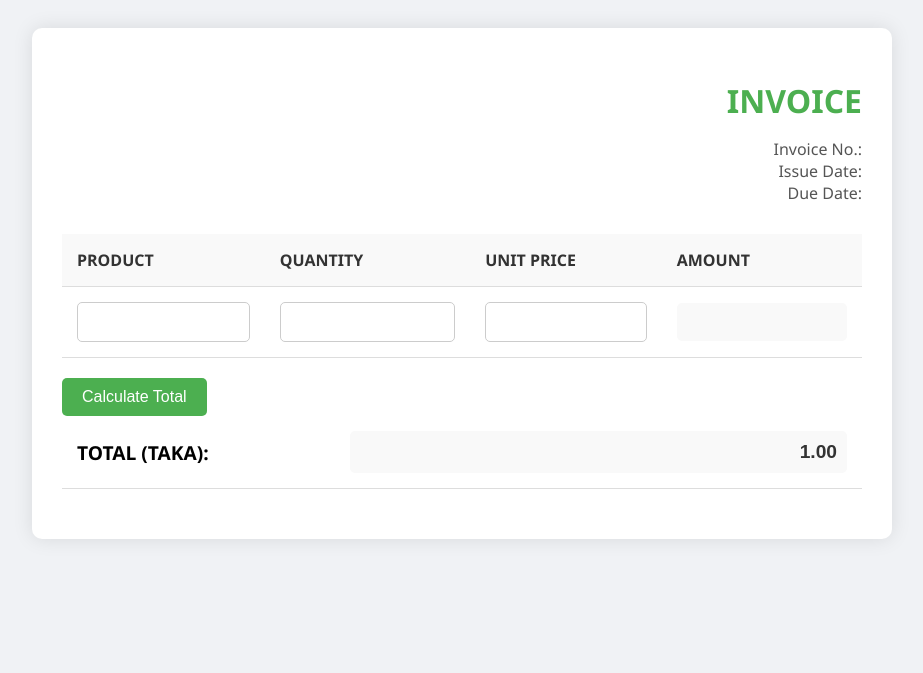
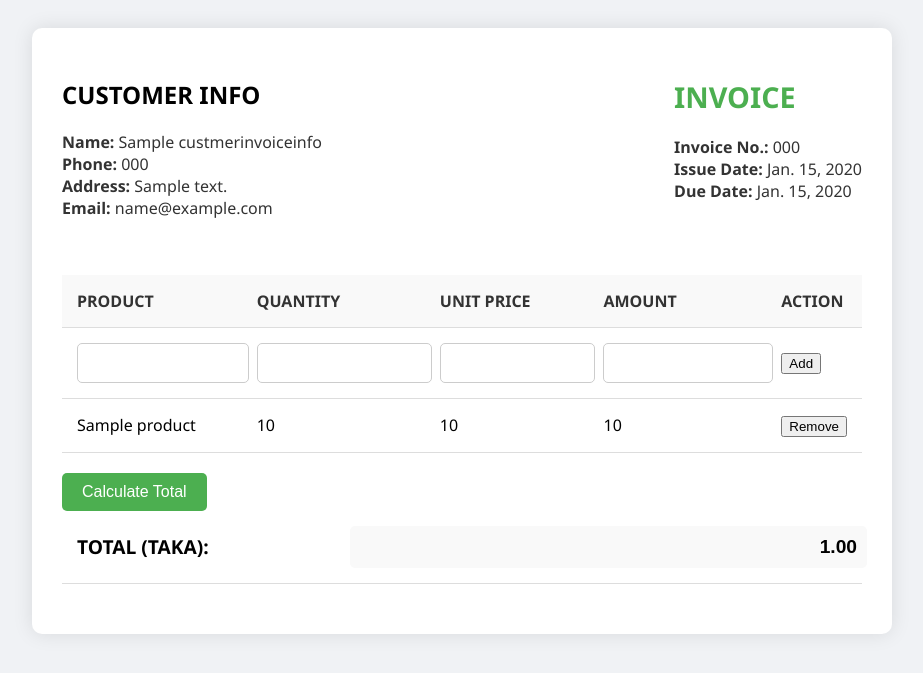
Before and after one commit to nh-404/invoice_generator, a Django app: template templates/invoice.html in a window 1280 px wide. Shown: the top 673 px of the page, without its empty margins (178-1101 px from the left). Run offline with Django 5.2, Linux system fonts and the light colour scheme; tables that the repository leaves empty hold one stand-in row (values such as "Sample post"); the template is opened without the code that fills it: values that come from a table or form of the project are taken from there, most other values are stand-ins (such as "Sample title", 1, 10 or a date in 2020).

Commit message:
version: 1.4

```diff
--- a/invoice_generator/admin.py
+++ b/invoice_generator/admin.py
@@ -1,5 +1,6 @@
 from django.contrib import admin
-from invoice_generator.models import Invoice, InvoiceItem
+from invoice_generator.models import Invoice, InvoiceItem, CustmerInvoiceInfo
 
 admin.site.register(Invoice)
 admin.site.register(InvoiceItem)
+admin.site.register(CustmerInvoiceInfo)
--- a/invoice_generator/models.py
+++ b/invoice_generator/models.py
@@ -1,4 +1,15 @@
 from django.db import models
+
+class CustmerInvoiceInfo(models.Model):
+
+    custmer_name = models.CharField(max_length=2500)
+    custmer_address = models.CharField(max_length=2500)
+    custmer_phone = models.CharField(max_length=2500)
+    custmer_email = models.EmailField(max_length=254)
+
+    def __str__(self):
+        return self.custmer_name
+
 
 class Invoice(models.Model):
     invoice_number = models.CharField(max_length=20)
@@ -9,17 +20,28 @@
     def __str__(self):
         return f"Invoice {self.invoice_number} - {self.issue_date}"
 
+
+# class InvoiceItem(models.Model):
+#     invoice = models.ForeignKey(Invoice, related_name='items', on_delete=models.CASCADE)
+#     product = models.CharField(max_length=255)
+#     quantity = models.PositiveIntegerField(default=1)
+#     unit_price = models.DecimalField(max_digits=10, decimal_places=2, default=0.00)
+#     amount = models.DecimalField(max_digits=10, decimal_places=2, default=0.00)
+
+#     def save(self, *args, **kwargs):
+#         # Calculate the amount when saving the item
+#         self.amount = self.quantity * self.unit_price
+#         super().save(*args, **kwargs)
+
+#     def __str__(self):
+#         return f"{self.description} - {self.quantity} @ {self.unit_price}"
+
 class InvoiceItem(models.Model):
-    invoice = models.ForeignKey(Invoice, related_name='items', on_delete=models.CASCADE)
-    description = models.CharField(max_length=255)
+
+    product = models.CharField(max_length=255)
     quantity = models.PositiveIntegerField(default=1)
     unit_price = models.DecimalField(max_digits=10, decimal_places=2, default=0.00)
     amount = models.DecimalField(max_digits=10, decimal_places=2, default=0.00)
 
-    def save(self, *args, **kwargs):
-        # Calculate the amount when saving the item
-        self.amount = self.quantity * self.unit_price
-        super().save(*args, **kwargs)
-
     def __str__(self):
-        return f"{self.description} - {self.quantity} @ {self.unit_price} EUR"
+        return self.product
--- a/invoice_generator/urls.py
+++ b/invoice_generator/urls.py
@@ -2,6 +2,9 @@
 from invoice_generator import views
 
 urlpatterns = [
+
     path('', views.index, name='index'),
-     path('itemList', views.itemList, name='itemList'),
+    # path('itemList', views.itemList, name='itemList'),
+    path('product', views.add_product, name='add_product')
+
 ]
--- /dev/null
+++ b/requirements.txt
@@ -0,0 +1,3 @@
+asgiref==3.8.1
+Django==5.1.2
+sqlparse==0.5.1
--- a/templates/invoice.html
+++ b/templates/invoice.html
@@ -5,14 +5,13 @@
     <meta charset="UTF-8">
     <meta name="viewport" content="width=device-width, initial-scale=1.0">
     <title>Invoice Template</title>
-    {% comment %} <link rel="stylesheet" type="css" href="{% static 'invoice.css' %}"> {% endcomment %}
     <style>
         body {
             font-family: 'Segoe UI', Tahoma, Geneva, Verdana, sans-serif;
             padding: 20px;
             background-color: #f0f2f5;
         }
-    .invoice-box {
+        .invoice-container {
             max-width: 800px;
             margin: auto;
             padding: 30px;
@@ -20,18 +19,27 @@
             background-color: #fff;
             box-shadow: 0 0 20px rgba(0, 0, 0, 0.1);
         }
-    .invoice-header {
-        text-align: right;
-        margin-bottom: 30px;
+        .flex-container {
+            display: flex;
+            justify-content: space-between;
+            margin-bottom: 40px;
         }
-    .invoice-header h1 {
+        .customer-section {
+            width: 48%;
+        }
+
+        .invoice-section {
+            width: 48%
+                padding: 10;
+        }
+        h1 {
+            font-size: 1.8em;
             color: #4CAF50;
-        font-size: 2em;
-        margin-bottom: 5px;
+            margin-bottom: 20px;
         }
-    .invoice-header p {
-        color: #555;
+        p {
             font-size: 1em;
+            color: #333;
         }
         table {
             width: 100%;
@@ -54,66 +62,81 @@
             border: 1px solid #ccc;
             border-radius: 5px;
             font-size: 1em;
-        box-sizing: border-box;
         }
         table input[type="text"][readonly] {
             background-color: #f9f9f9;
             border: none;
         }
-    .add-product {
-        text-align: left;
-        margin-top: 20px;
-    }
-    .add-product button {
-        background-color: #4CAF50;
-        color: white;
+        .button {
+            display: inline-block;
             padding: 10px 20px;
             font-size: 1em;
+            color: white;
+            background-color: #4CAF50;
             border: none;
             border-radius: 5px;
             cursor: pointer;
             transition: background-color 0.3s;
         }
-    .add-product button:hover {
+        .button:hover {
             background-color: #45a049;
         }
         .total-row {
             text-align: right;
-    }
-    .total-row td {
             font-weight: bold;
             font-size: 1.2em;
         }
         .total-row input {
-        border: none;
-        font-weight: bold;
-        background-color: #f0f0f0;
-        padding: 10px;
-        width: 100px;
-        text-align: right;
-        font-size: 1.2em;
-        color: #333;
-    }
-    .total-row input[readonly] {
             background-color: #f9f9f9;
             border: none;
+            text-align: right;
+            font-weight: bold;
+            padding: 10px;
+            font-size: 1.2em;
         }
     </style>
-
-
-
 </head>
 <body>
 
-<div class="invoice-box">
-    <div class="invoice-header">
-        <h1>INVOICE</h1>
-        <p>Invoice No.: <strong></strong><br>
-        Issue Date: <strong></strong><br>
-        Due Date: <strong></strong></p>
+<div class="invoice-container">
+    <div class="flex-container">
+        <!-- Customer Info Section (Left Side) -->
+        <div class="customer-section">
+
+            {% for customer in customers %}
+
+            <h2>CUSTOMER INFO</h2>
+
+            <p> <strong> Name:    </strong> {{customer.custmer_name}} <br>
+                <strong> Phone:   </strong> {{customer.custmer_phone}} <br>
+                <strong> Address: </strong> {{customer.custmer_address}} <br>
+                <strong> Email:   </strong> {{customer.custmer_email}} <br>
+            </p>
+
+
+            {% endfor %}
         </div>
 
-    <form method="POST" action="/">
+        <!-- Invoice Info Section (Right Side) -->
+        <div class="invoice-section">
+
+            {% for item in itemList %}
+
+            <h1>INVOICE</h1>
+            <p>
+                <strong>    Invoice No.:    </strong>   {{ item.invoice_number }}<br>
+                <strong>    Issue Date: </strong>       {{ item.issue_date }}<br>
+                <strong>    Due Date:   </strong>       {{ item.due_date }}<br>
+            </p>
+
+            {% endfor %}
+
+        </div>
+    </div>
+
+    <!-- Products Section -->
+    <form method="post" action="{% url 'add_product' %}">
+
         {% csrf_token %}
         <table>
             <tr>
@@ -121,28 +144,46 @@
                 <th>QUANTITY</th>
                 <th>UNIT PRICE</th>
                 <th>AMOUNT</th>
+                <th>ACTION</th>
             </tr>
 
             <tbody id="product-rows">
 
-            {% for item in itemList %}
+
                 <tr>
-                <td><input type="text" name="description_{{ forloop.counter }}" value="{{ item.description }}"></td>
-                <td><input type="number" name="quantity_{{ forloop.counter }}" min="1" value="{{ item.quantity }}"></td>
-                <td><input type="number" name="unit_price_{{ forloop.counter }}" min="0" value="{{ item.unit_price }}"></td>
-                <td><input type="text" name="amount_{{ forloop.counter }}" readonly value="{{ item.amount }}"></td>
+                    <td><input   type= "text"      name= "product"       ></td>
+                    <td><input   type= "number"    name= "quantity"      ></td>
+                    <td><input   type= "number"    name= "unit_ptice"    ></td>
+                    <td><input   type= "number"    name= "amount"        ></td>
+                    <td><button  type= "submit"    >Add</button></td>
                 </tr>
-            {% endfor %}
+
 
             </tbody>
 
+
+            <tbody>
+                {% for product in Products %}
+                <tr>
+                    <td>{{ product.product }}</td>
+                    <td>{{ product.quantity }}</td>
+                    <td>{{ product.unit_price }}</td>  <!-- Corrected from 'unit_ptice' -->
+                    <td>{{ product.amount }}</td>
+                    <td><button type="button">Remove</button></td>
+                </tr>
+                {% endfor %}
+            </tbody>
+
+
         </table>
 
-        <div class="add-product">
-            <button type="submit">Calculate Total</button>
+        <!-- Submit Button -->
+        <div>
+            <button type="submit" class="button">Calculate Total</button>
         </div>
     </form>
 
+    <!-- Total Amount Section -->
     <table>
         <tr class="total-row">
             <td colspan="3">TOTAL (TAKA):</td>
```
Also changed, not shown: invoice_generator/views.py (+63 -26 lines), templates/inv3.html (added, +109 -0 lines), templates/new_inoive.html (added, +190 -0 lines), invoice_generator/migrations/0002_custmer_invoice_info.py (added), invoice_generator/migrations/0003_custmerinvoiceinfo_delete_custmer_invoice_info.py (added), invoice_generator/migrations/0004_rename_description_invoiceitem_product.py (added), invoice_generator/migrations/0005_remove_invoiceitem_invoice.py (added). Lines whose indentation alone changed are shown as unchanged.
